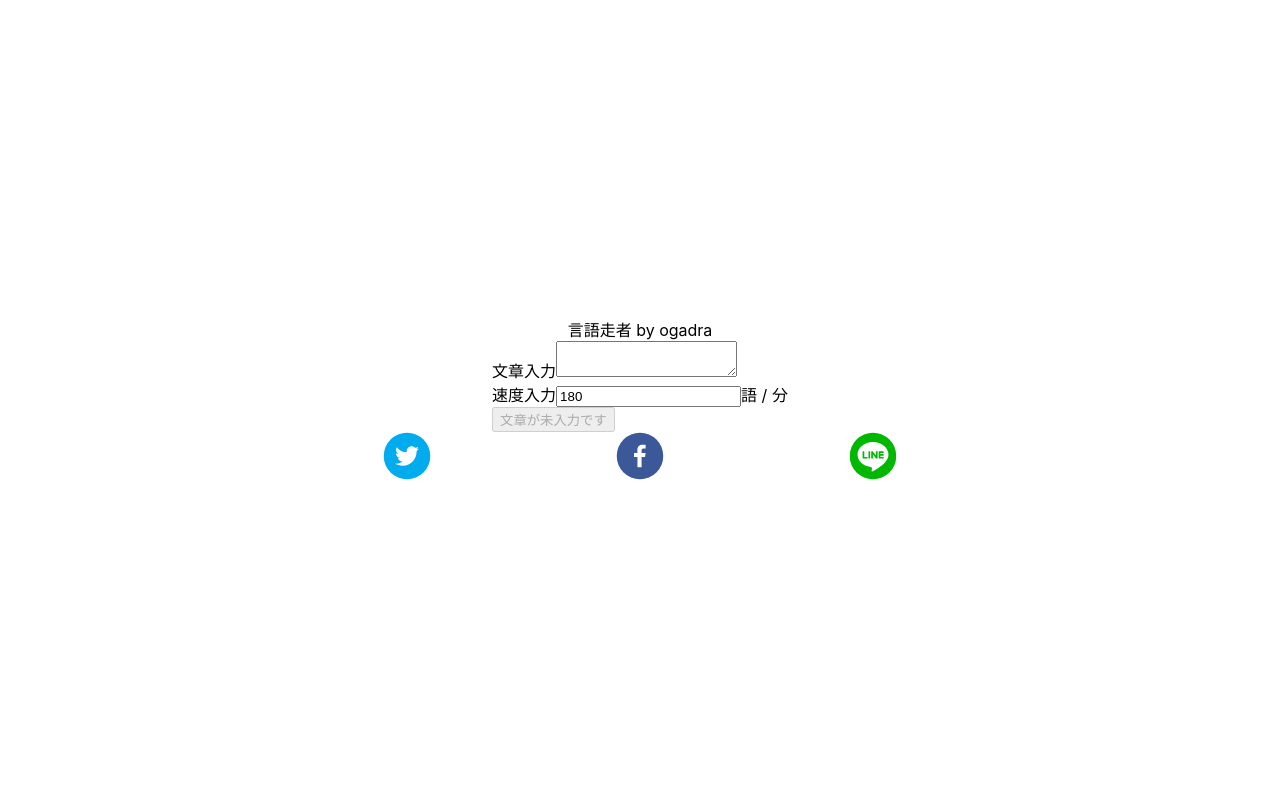
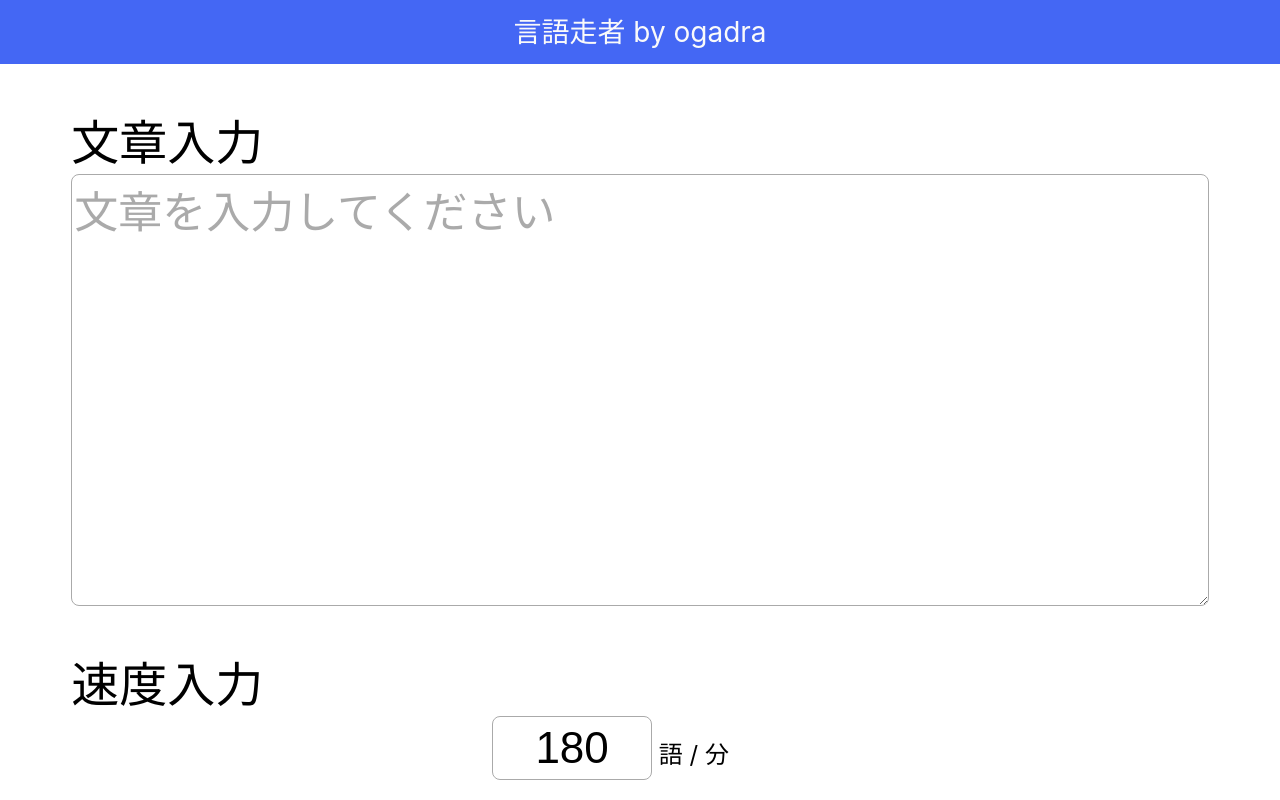
Before and after one commit to ogadra/phrase_cutter, a Next.js app: page / in a window 1280 px wide. Shown: the top 800 px of the page. Built offline with nearby package versions, Linux system fonts and the light colour scheme.

Commit message:
design updated

```diff
--- a/components/PhraseCutter.js
+++ b/components/PhraseCutter.js
@@ -63,9 +63,13 @@ export default class PhraseCutter extends React.Component {
 
   split(){
     this.setState({button: "解析中…", buttonDisable: true});
+    if (!this.state.content){
+        this.setState({button: "文章が未入力です", buttonDisable: true});
+    } else{
         kuromoji.builder({dicPath: "/dict"}).build((err, tokenizer) => {
             if(err){
-            console.log(err)
+                console.log(err);
+                this.setState({button: "エラーが発生しました", buttonDisable: true});
             } else if (this.state.content){
                 const path = tokenizer.tokenize(this.state.content);
                 let phrases = [path[0].surface_form];
@@ -86,6 +90,7 @@ export default class PhraseCutter extends React.Component {
                 //this.setState({phrase: phrases})
             }
         })
+    }
   }
 
   handleChangeContent(e){
@@ -141,20 +146,15 @@ export default class PhraseCutter extends React.Component {
             </div>
         </Modal>
         <div className={styles.form}>
-            <div className={styles.inputs}>
-                <div>
             <label>文章入力</label>
-                    <textarea name="content" value={this.state.content} onChange={this.handleChangeContent}/>
+            <textarea name="content" value={this.state.content} onChange={this.handleChangeContent} placeholder="文章を入力してください"/>
+
+            <label>速度入力</label>
+            <div className={styles.val}>
+                <input type='tel' value={this.state.speed} onChange={this.handleChangeSpeed}/> 語 / 分
             </div>
 
-                <div>
-                    <label>速度入力</label>
-                    <input type='tel' value={this.state.speed} onChange={this.handleChangeSpeed}/>語 / 分
-                </div>
-            </div>
-            <div className={styles.formContent}>
             <input type="button" value={this.state.button} disabled={this.state.buttonDisable} onClick={this.onSubmit}/>
-            </div>
         </div>
     </div>
     )
--- a/pages/index.js
+++ b/pages/index.js
@@ -5,18 +5,20 @@ import Share from '../components/Share';
 
 export default function Home() {
   return (
-    <div className={styles.container}>
+    <div>
       <Head>
         <title>&lt;dev&gt;言語走者</title>
         <link rel="icon" href="/favicon.ico" />
       </Head>
-
       <div className={styles.header}>
-        言語走者 by ogadra
+        <a href="https://twitter.com/const_myself">
+          言語走者 by ogadra
+        </a>
       </div>
-
-      <PhraseCutter/>
-      <Share url ="https://phrasecutter.herokuapp.com/"/>
+      <div className={styles.container}>
+        <PhraseCutter/>
+        <Share url ="https://phrasecutter.herokuapp.com/"/>
+      </div>
     </div>
   )
 }
--- a/styles/Home.module.css
+++ b/styles/Home.module.css
@@ -1,12 +1,81 @@
 .container {
-  min-height: 100vh;
+  /* min-height: 100vh; */
   padding: 0 0.5rem;
   display: flex;
   flex-direction: column;
   justify-content: center;
   align-items: center;
+  font-size: 6vmin;
 }
 
 .header{
+  background-color: #4467f4;
+  color: #fafafa;
+  text-decoration: none;
+  text-align: center;
+  width: 100%;
+  line-height: 8vmin;
+  height: 8vmin;
+  font-size: 3.5vmin;
+}
+
+.wrapper {
+  width: 90%;
+}
+
+.form {
+  /* background-color: #faf; */
+  display: flex;
+  flex-direction: column;
+}
+
+.form > label , .form > input{
+  margin-top: 5vh;
+}
+
+.form > input{
+  margin-bottom: 5vh;
+}
+
+.form > input, .form > textarea, .val > input{
+  border-radius: 1vmin;
+  border:1px solid #aaa;
+  font-size: 5.5vmin;
+}
+
+.form > textarea {
+  height: 54vmin;
+}
+.form > textarea::placeholder{
+  color: #aaa;
+}
+
+.val {
+  flex-direction: row;
+  width: 100%;
+  font-size: 0.5em;
 
 }
+
+.val > input {
+  height: 8vmin;
+  width: 20vmin;
+  margin-left: 37%;
+  text-align: center;
+}
+
+.form > input{
+  font-size: 4vmin;
+  height: 10vmin;
+  width: 40vmin;
+  margin-left: auto;
+  margin-right: auto;
+  border: none;
+  background-color: #4467f4;
+  color: #fafafa;
+}
+
+.form > input:disabled{
+  color: #fafafa;
+  background-color: #999;
+}
```
Also changed, not shown: styles/Share.module.css (line endings or trailing spaces). Lines whose indentation alone changed are shown as unchanged.
